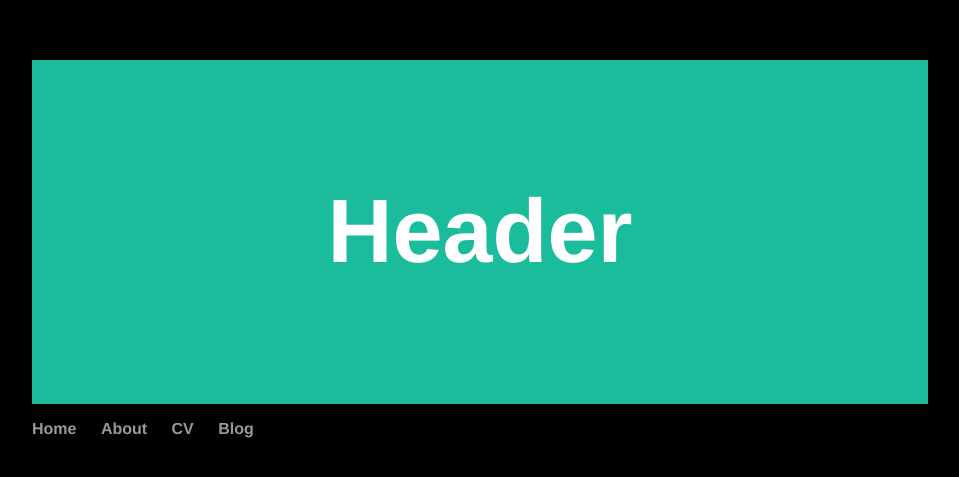
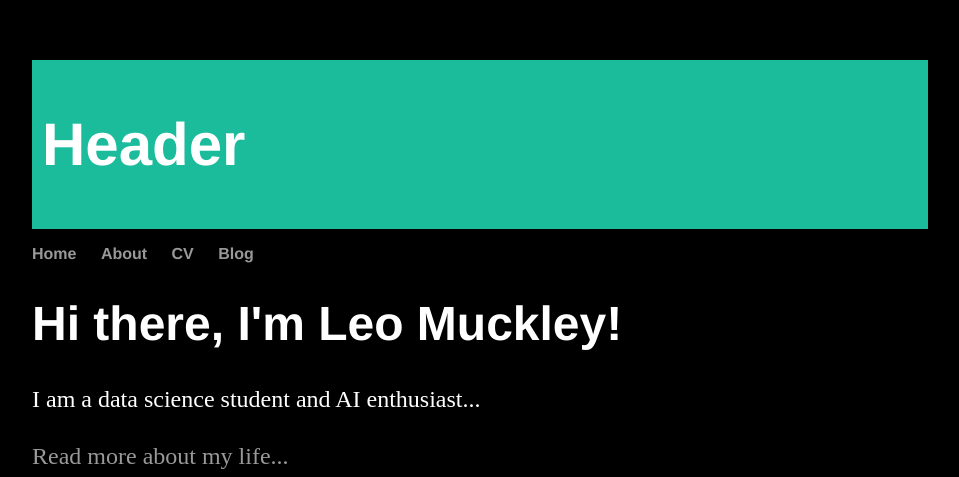
Before and after one commit to leomuckley/leomuckley.github.io, a Jekyll site: the page built from index.html, in a window 1280 px wide. Shown: the top 477 px of the page, without its empty margins (160-1119 px from the left). Built offline with Jekyll 4.4.1, drawn with Linux system fonts in a browser that asks for light colours.

Commit message:
Update main.css
Update header style

```diff
--- a/css/main.css
+++ b/css/main.css
@@ -46,9 +46,9 @@ ul.posts li {
 }
 
 .header {
-  padding: 60px;
-  text-align: center;
+  padding: 10px;
+  text-align: left;
   background: #1abc9c;
   color: white;
-  font-size: 30px;
+  font-size: 20px;
 }
```
